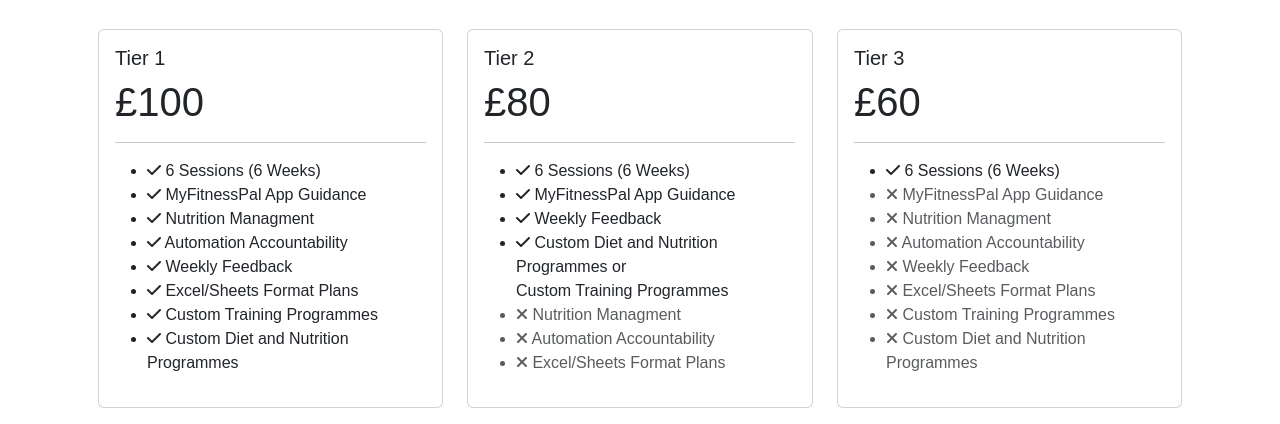
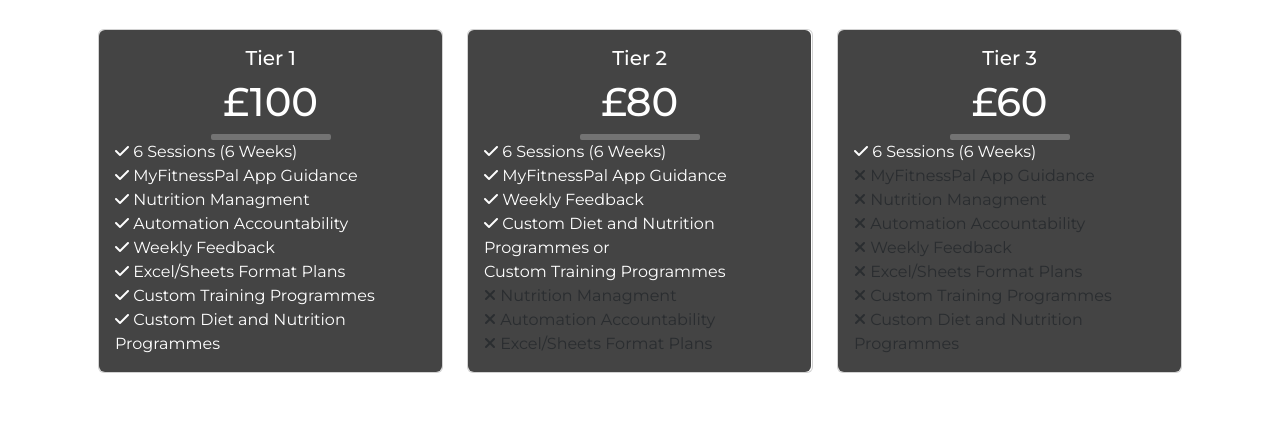
Before and after one commit to donovanainsley/habits-and-fitness, a plain HTML site: page index.html in a window 1280 px wide. Shown: the part 1303-1727 px from the top of the page. After the commit the page ends 1692 px from the top, so only its background shows below. Drawn offline with nearby package versions, Linux system fonts and the light colour scheme.

Commit message:
style:added custom css styling to plans section

```diff
--- a/assets/css/style.css
+++ b/assets/css/style.css
@@ -144,6 +144,51 @@ body {
   border-radius: 8px;
 }
 
+/* ------------------------------------------------------- Plans */
+
+.card .card-body ul {
+  list-style-type: none;
+  padding: 0;
+  margin: 0;
+}
+
+.card-body {
+  background-color: #444444;
+  color: #ffffff;
+  font-family: 'Montserrat', sans-serif;
+}
+
+.card-title {
+  text-align: center;
+}
+
+.card-underline {
+  background: #ffffff;
+  height: 6px;
+  border: 0px;
+  border-radius: 2px;
+  width: 120px;
+  margin: auto;
+}
+
+
+.hvr-fade {
+  display: inline-block;
+  vertical-align: middle;
+  -webkit-transform: perspective(1px) translateZ(0);
+  transform: perspective(1px) translateZ(0);
+  box-shadow: 0 0 1px rgba(0, 0, 0, 0);
+  overflow: hidden;
+  -webkit-transition-duration: 0.3s;
+  transition-duration: 0.3s;
+  -webkit-transition-property: color, background-color;
+  transition-property: color, background-color;
+}
+.hvr-fade:hover, .hvr-fade:focus, .hvr-fade:active {
+  background-color: #00d1cd;
+  color: white;
+}
+
 /* ------------------------------------------------------- Footer Section*/
 
 footer {
```
